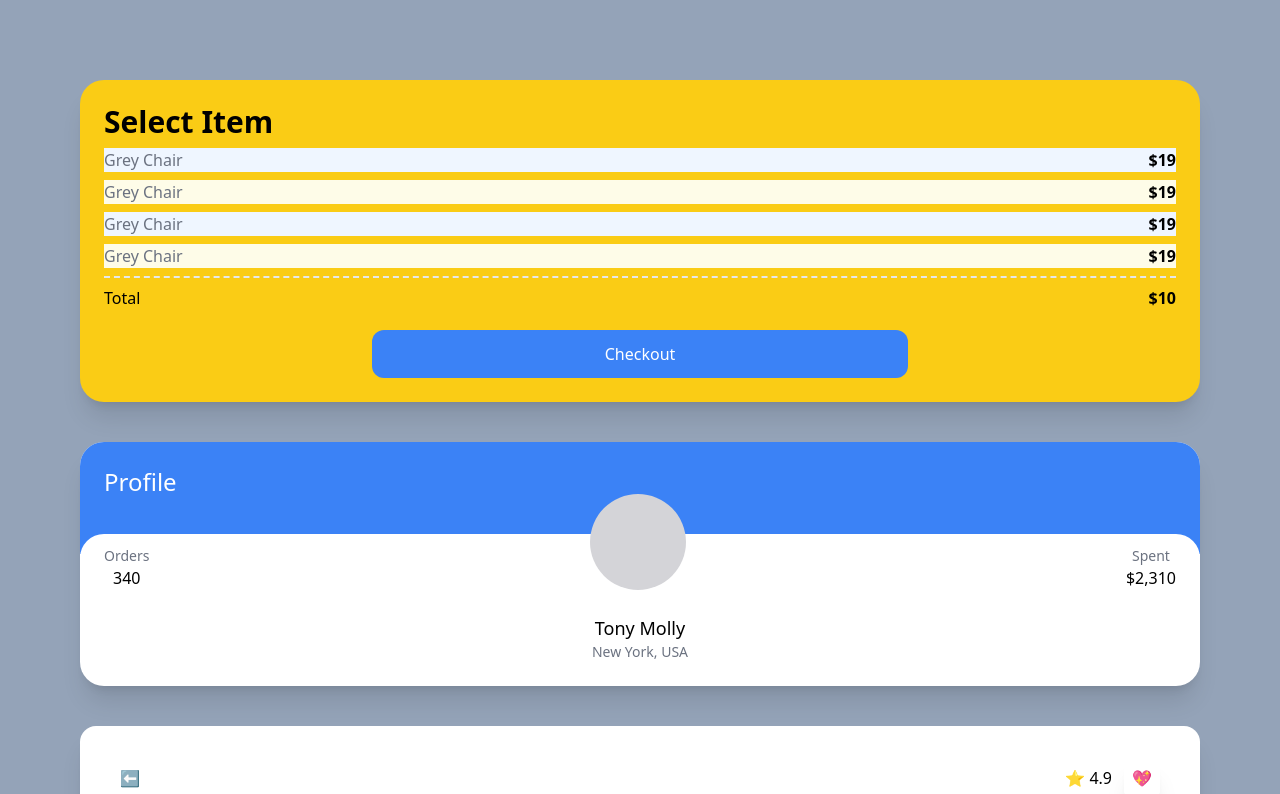
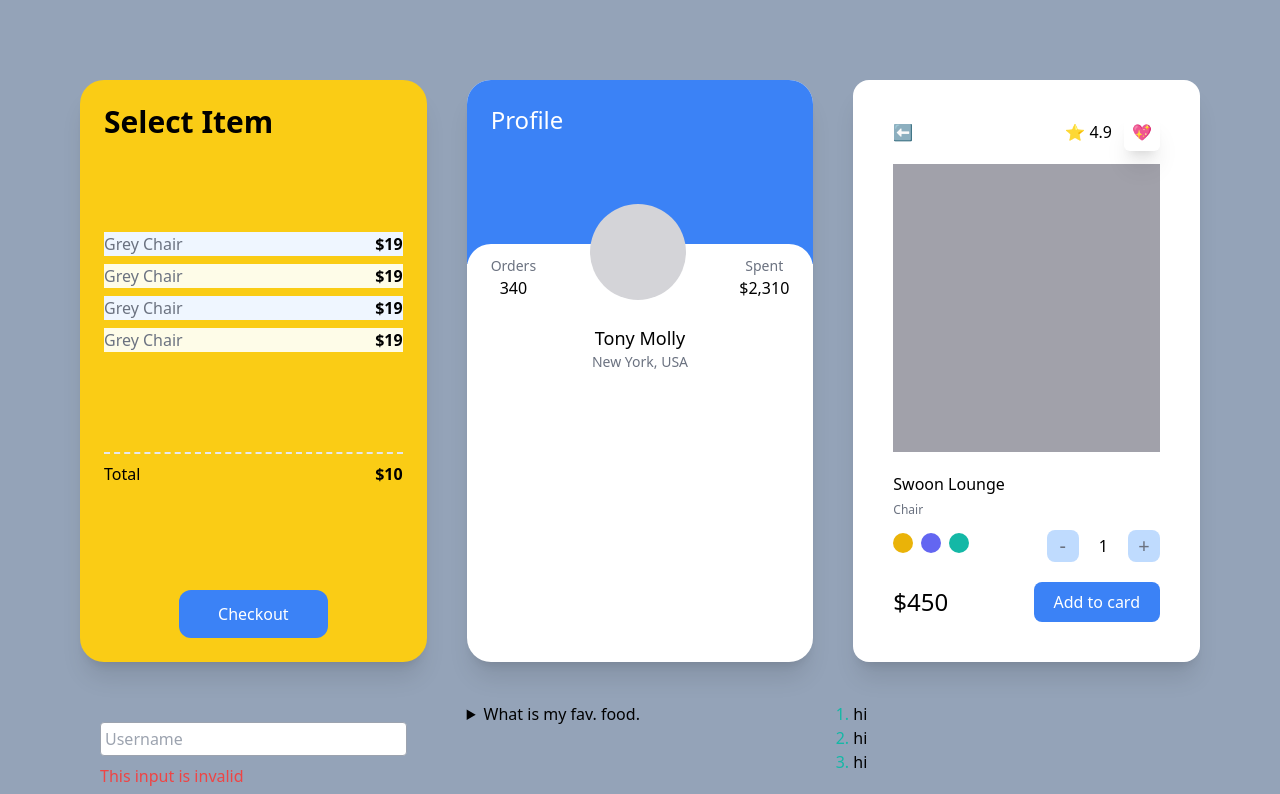
Before and after one commit to Rootjang92/carrot-market-clone, a Next.js app: page / in a window 1280 px wide. Shown: the top 794 px of the page. Built offline with nearby package versions, Linux system fonts and the light colour scheme.

Commit message:
responsive modifiers grid, flex

```diff
--- a/pages/index.tsx
+++ b/pages/index.tsx
@@ -2,8 +2,8 @@ import type { NextPage } from "next";
 
 const Home: NextPage = () => {
   return (
-    <div className="grid min-h-screen gap-10 bg-slate-400 py-20 px-20">
-      <div className="rounded-3xl bg-white p-6 shadow-xl sm:bg-red-400 md:bg-teal-400 lg:bg-indigo-400 xl:bg-yellow-400 2xl:bg-pink-400">
+    <div className="grid min-h-screen gap-10 bg-slate-400 py-20 px-20 lg:grid-cols-2 xl:grid-cols-3 xl:place-content-center">
+      <div className="flex flex-col justify-between rounded-3xl bg-white p-6 shadow-xl sm:bg-red-400 md:bg-teal-400 lg:col-span-2 lg:bg-indigo-400 xl:col-span-1 xl:bg-yellow-400 2xl:bg-pink-400">
         <span className="text-3xl font-semibold">Select Item</span>
         <ul>
           {[1, 2, 3, 4].map((i) => (
@@ -25,7 +25,7 @@ const Home: NextPage = () => {
         </button>
       </div>
       <div className="group overflow-hidden rounded-3xl bg-white shadow-xl">
-        <div className="bg-blue-500 p-6 pb-14">
+        <div className="bg-blue-500 p-6 pb-14 xl:pb-32">
           <span className="text-2xl text-white">Profile</span>
         </div>
         <div className="relative -top-5 rounded-3xl bg-white p-6">
```
